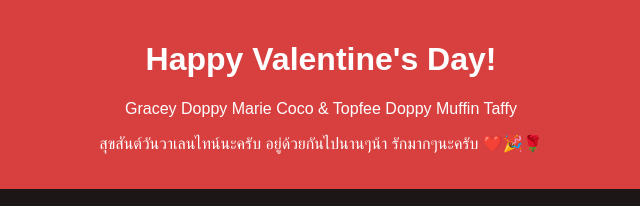
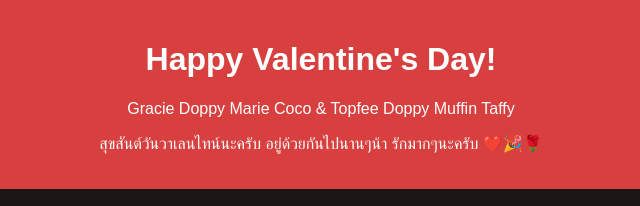
Before and after one commit to tsphere101/ggtf, a plain HTML site: page index.html in a window 1280 px wide. Shown: the top 206 px of the page, 319-959 px from the left. Drawn offline with Linux system fonts and the light colour scheme.

Commit message:
fix name typo

```diff
--- a/index.html
+++ b/index.html
@@ -11,7 +11,7 @@
 <body>
     <header>
         <h1>Happy Valentine's Day!</h1>
-        <p>Gracey Doppy Marie Coco &amp; Topfee Doppy Muffin Taffy</p>
+        <p>Gracie Doppy Marie Coco &amp; Topfee Doppy Muffin Taffy</p>
         <p>สุขสันต์วันวาเลนไทน์นะครับ อยู่ด้วยกันไปนานๆน้า รักมากๆนะครับ ❤️🎉🌹</p>
     </header>
     <div class="container">
```
